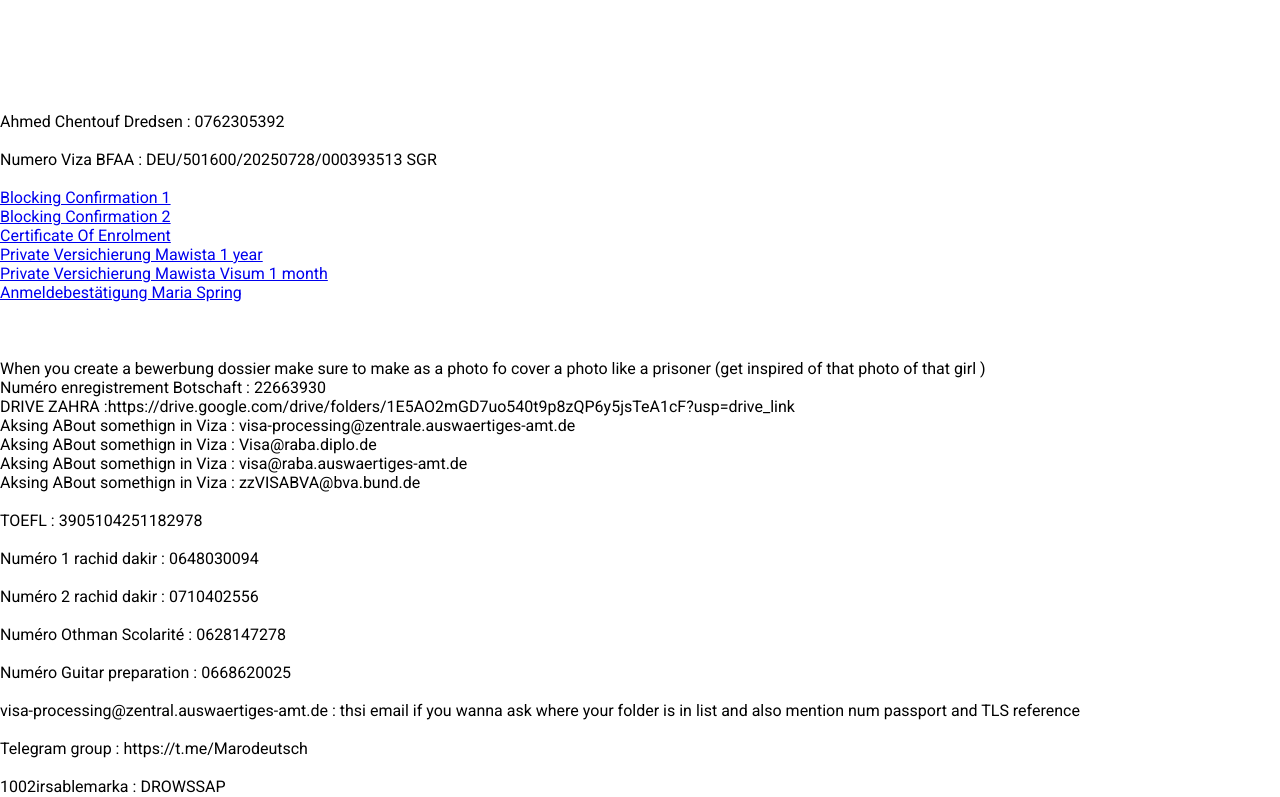
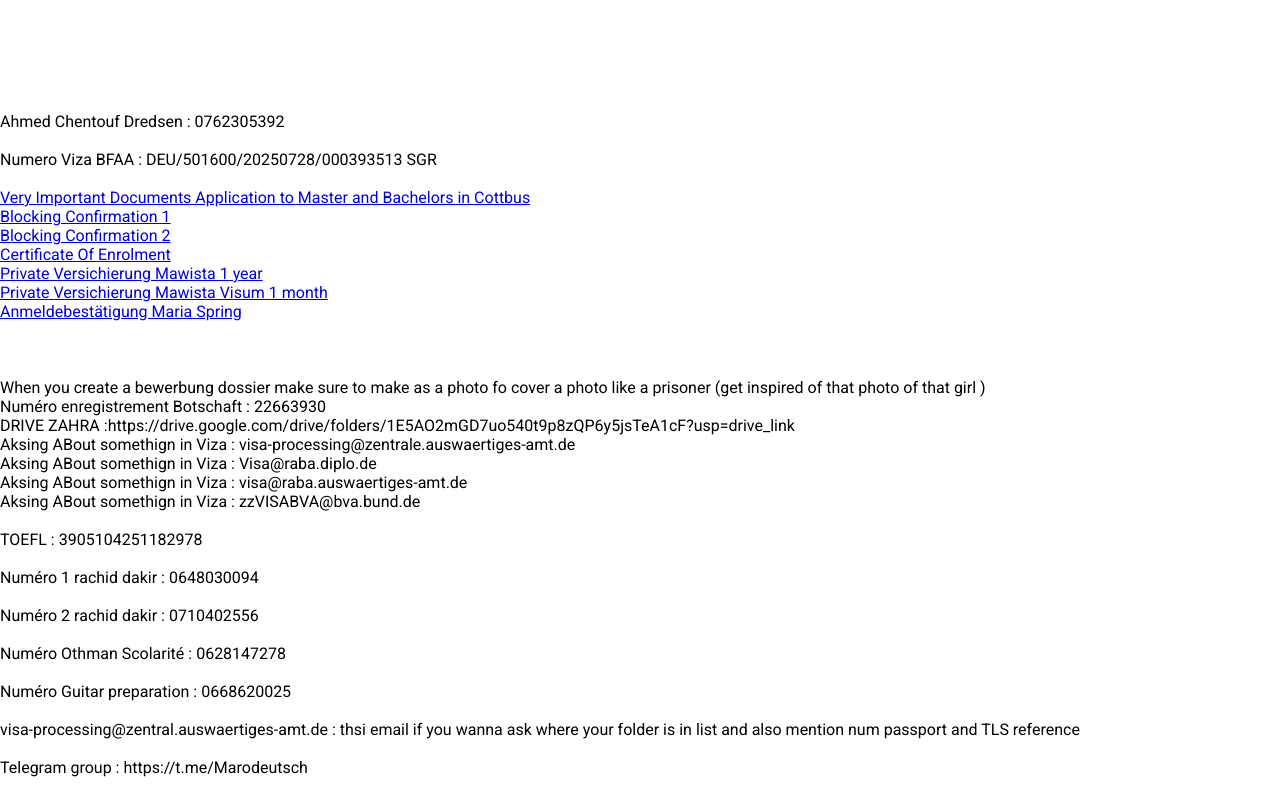
Before and after one commit to akramthedev/die-deutsch-traum, a React (Create React App) app: page /Dokument in a window 1280 px wide. Shown: the top 797 px of the page. Built offline with nearby package versions, Linux system fonts and the light colour scheme.

Commit message:
Update Dokument.jsx

```diff
--- a/src/Dokument.jsx
+++ b/src/Dokument.jsx
@@ -17,7 +17,7 @@ import CertificateOfEnrolment from "./certificateOfEnrolment.pdf"
 import MV from "./mawista_visum.pdf";
 import Blocking1 from "./Blocking Confirmation-CX-10722-BA-4092-AKRAM-EL BASRI.pdf"
 import Blocking2 from "./Blocking Confirmation statemant-CX-10722-BA-4092-AKRAM-EL BASRI.pdf"
-
+import IDoc from "./Important Links BTU Application Master & Bachelors.txt"
 
 import './App.css';
 
@@ -37,6 +37,10 @@ const Dokument = () => {
         <br />   <br />
 
 
+  <a href={IDoc} download="important-documents-BTU.pdf">
+        Very Important Documents Application to Master and Bachelors in Cottbus
+      </a>
+    <br />
 
 
             <a href={Blocking1} download="Blocking1.pdf">
```
